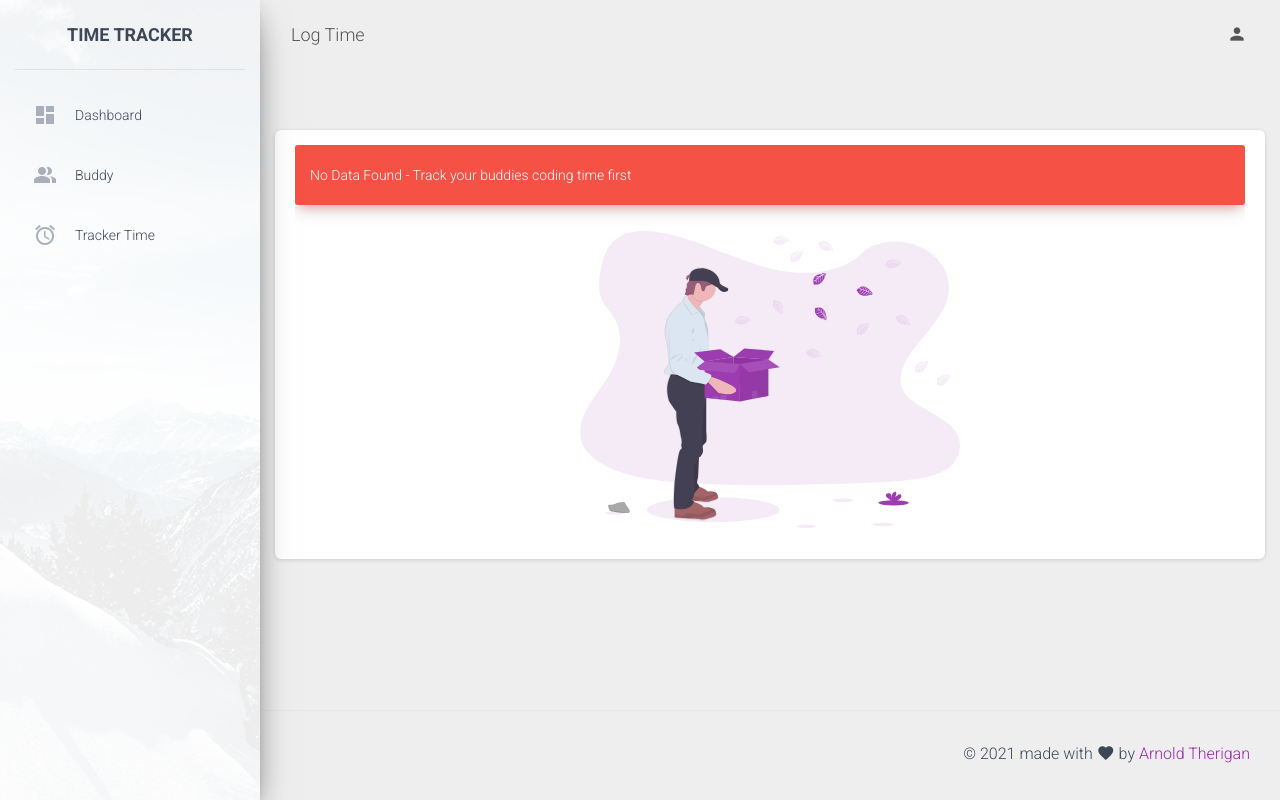
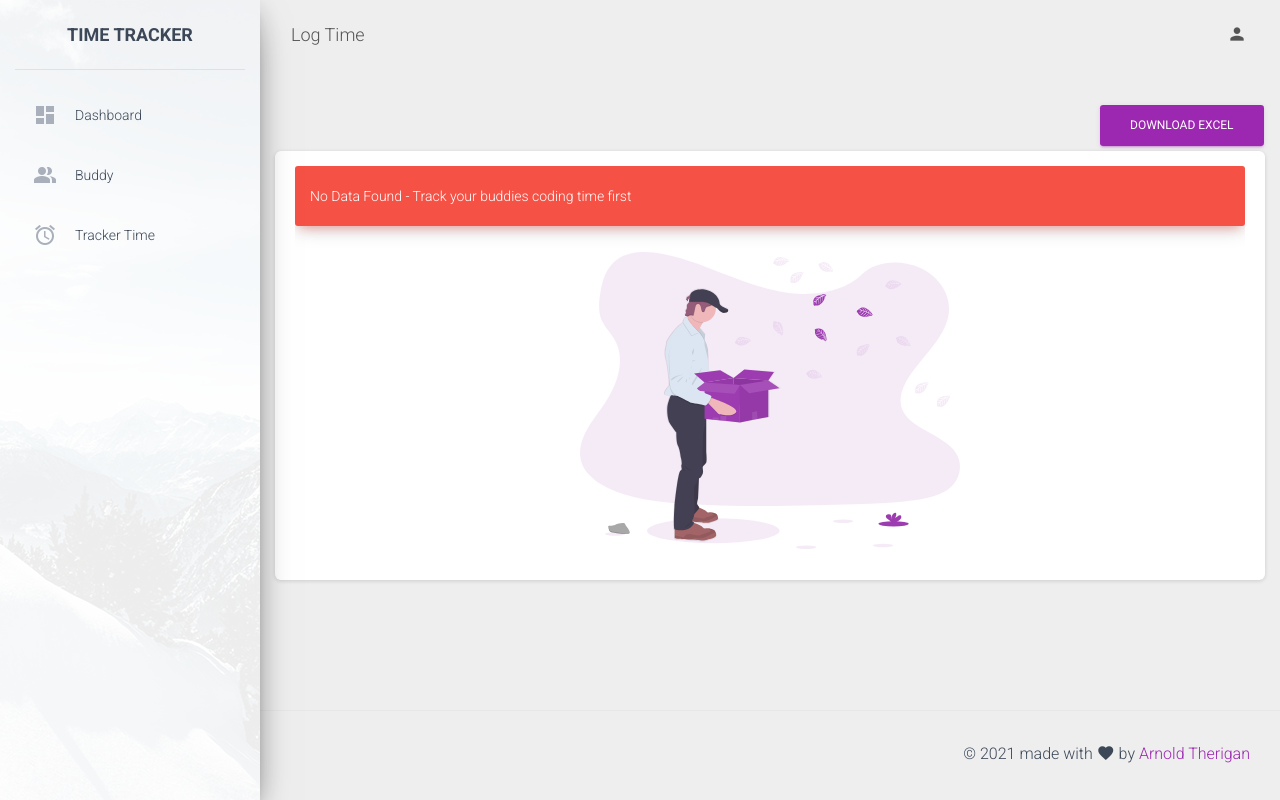
Before and after one commit to arnoldtherigan15/timetracker, a Laravel app: template server/resources/views/admin/buddy/log.blade.php in a window 1280 px wide. Run offline with Laravel 8, Linux system fonts and the light colour scheme; the template is opened without the code that fills it, so the values that code supplies are empty; some libraries are stand-ins or nearby versions.

Commit message:
add button

```diff
--- a/server/resources/views/admin/buddy/log.blade.php
+++ b/server/resources/views/admin/buddy/log.blade.php
@@ -6,6 +6,7 @@
 <div class="content container" style="min-height: 80vh">
     <div class="row">
         <div class="col-md-12">
+            <a href="" class="btn btn-primary float-right">Download Excel</a>
 
             {{-- TABLE --}}
             <div class="card">
```
